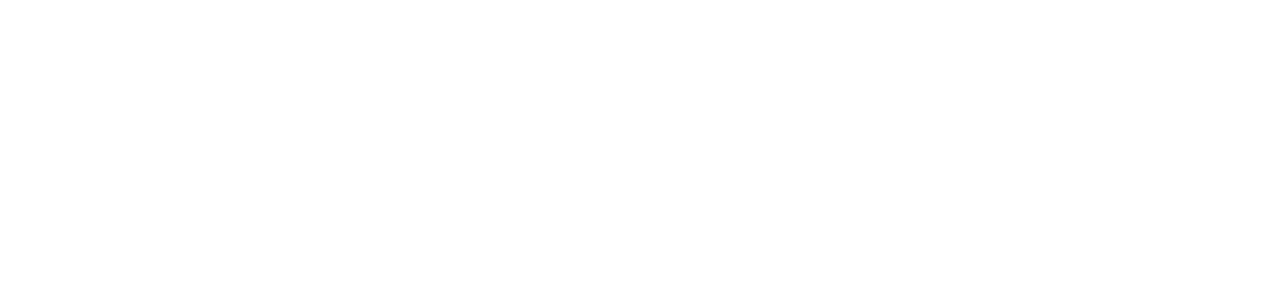
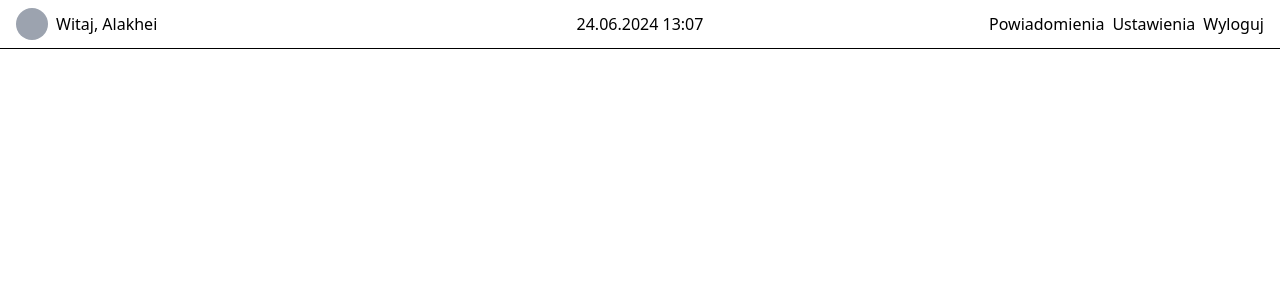
Before and after one commit to kawec91/ZaldoratJS, a React (Vite) app in the folder frontend/: page /game in a window 1280 px wide. Before the commit this address had no page. Shown: the top 300 px of the page. Built offline with nearby package versions, Linux system fonts and the light colour scheme.

Commit message:
Hardcoded simply account header

```diff
--- a/frontend/src/App.jsx
+++ b/frontend/src/App.jsx
@@ -6,6 +6,8 @@
 import LoginPage from "./components/Page/LoginPage/LoginPage";
 import FaqPage from "./components/Page/FaqPage/FaqPage";
 import { Toaster } from "react-hot-toast";
+import GameHeader from "./components/Game/GameHeader/GameHeader";
+import LastNewsPage from "./components/Game/Page/LastNewsPage/LastNewsPage";
 
 function App() {
   return (
@@ -19,6 +21,9 @@
             <Route path={'/faq'} element={<FaqPage />} />
           </Route>
         </Route>
+        <Route path="/game/" element={<GameHeader />}>
+        <Route path="/game/news" element={<LastNewsPage />} />
+        </Route>
       </Routes>
       <Toaster />
     </>
--- /dev/null
+++ b/frontend/src/components/Game/GameHeader/GameHeader.jsx
@@ -0,0 +1,35 @@
+import React from 'react'
+import { Link, Outlet } from 'react-router-dom'
+
+export default function GameHeader() {
+  return (
+    <>
+        <div className='grid grid-cols-3 gap-2 px-4 py-2 border-b-[1px] border-black'>
+            <div className='flex justify-start items-center gap-2'>
+                <div className='h-8 w-8 bg-gray-400 rounded-full'></div>
+                <div>Witaj, <span>Alakhei</span></div>
+            </div>
+            <div className='flex items-center justify-center'>24.06.2024 13:07</div>
+            <div className='flex items-center justify-end'>
+                <ul className='flex items-center gap-2'>
+                    <Link >
+                        <li>Powiadomienia</li>
+                    </Link>
+
+                    <Link >
+                        <li>Ustawienia</li>
+                    </Link>
+
+                    <Link >
+                        <li>Wyloguj</li>
+                    </Link>
+                </ul>
+            </div>
+        </div>
+        <div className='h-[calc(100vh_-_50px)]'>
+            <Outlet />
+        </div>
+    </>
+
+  )
+}
--- /dev/null
+++ b/frontend/src/components/Game/Page/LastNewsPage/LastNewsPage.jsx
@@ -0,0 +1,7 @@
+import React from 'react'
+
+export default function LastNewsPage() {
+  return (
+    <div>LastNewsPage</div>
+  )
+}
```
